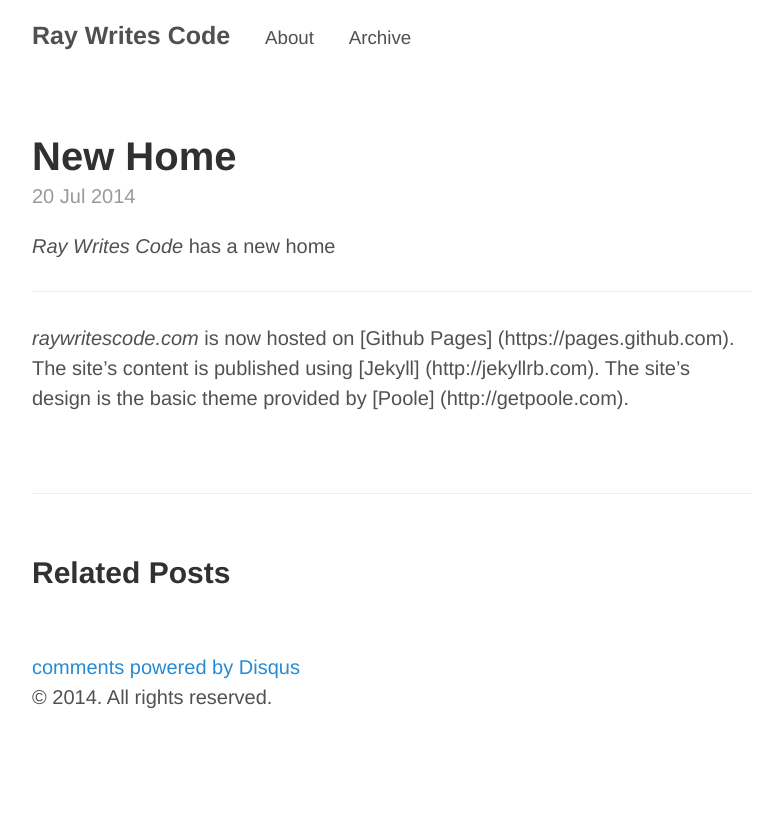
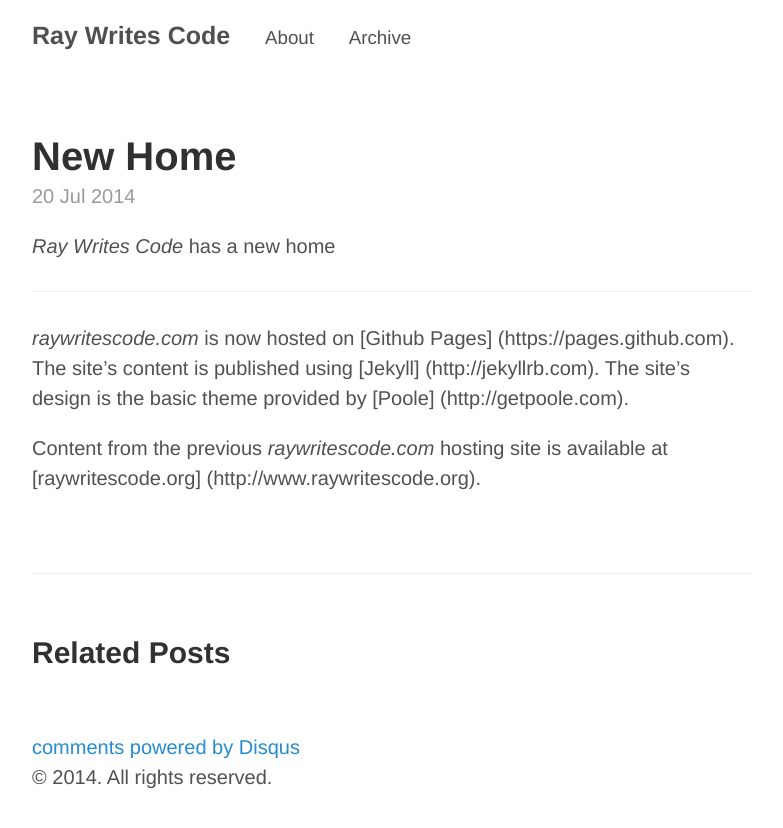
Before and after one commit to raywritescode/raywritescode.github.io, a Jekyll site: the page built from _posts/2014-07-20-new-blog-location.md, in a window 1280 px wide. Shown: the top 828 px of the page, without its empty margins (248-1031 px from the left). Built offline with Jekyll 4.4.1, drawn with Linux system fonts in a browser that asks for light colours; Markdown is read by kramdown in place of the engine named in the settings; comment, search, counter and statistics services are not loaded.

Commit message:
new-blog-location.md - Added info about raywritescode.org

```diff
--- a/_posts/2014-07-20-new-blog-location.md
+++ b/_posts/2014-07-20-new-blog-location.md
@@ -9,3 +8,5 @@ comments: False
 -----
 
 *raywritescode.com* is now hosted on [Github Pages] (https://pages.github.com). The site's content is published using [Jekyll] (http://jekyllrb.com). The site's design is the basic theme provided by [Poole] (http://getpoole.com).
+
+Content from the previous *raywritescode.com* hosting site is available at [raywritescode.org] (http://www.raywritescode.org).
```
Also changed, not shown: other parts of _posts/2014-07-20-new-blog-location.md (+0 -1 lines).
